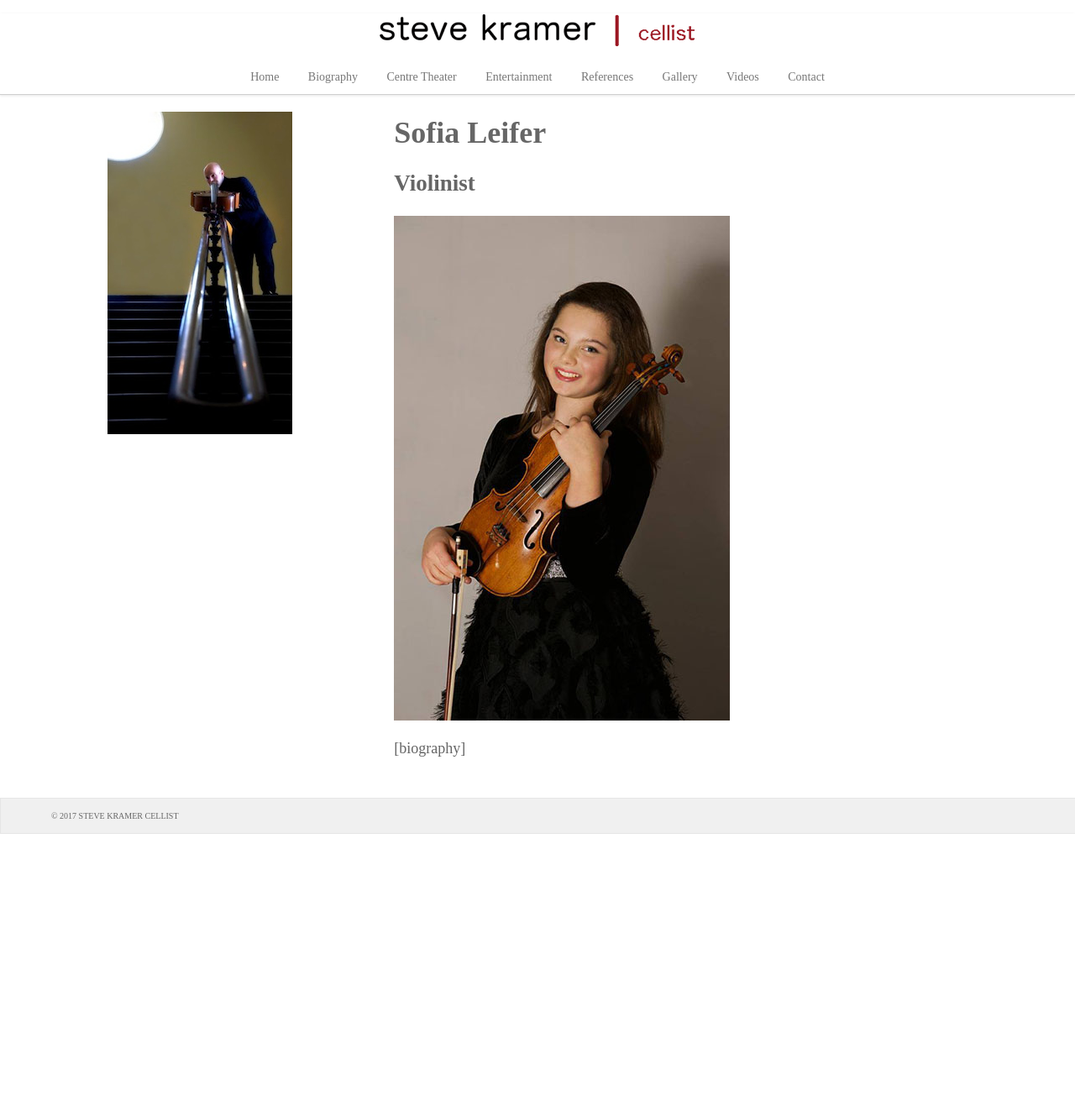
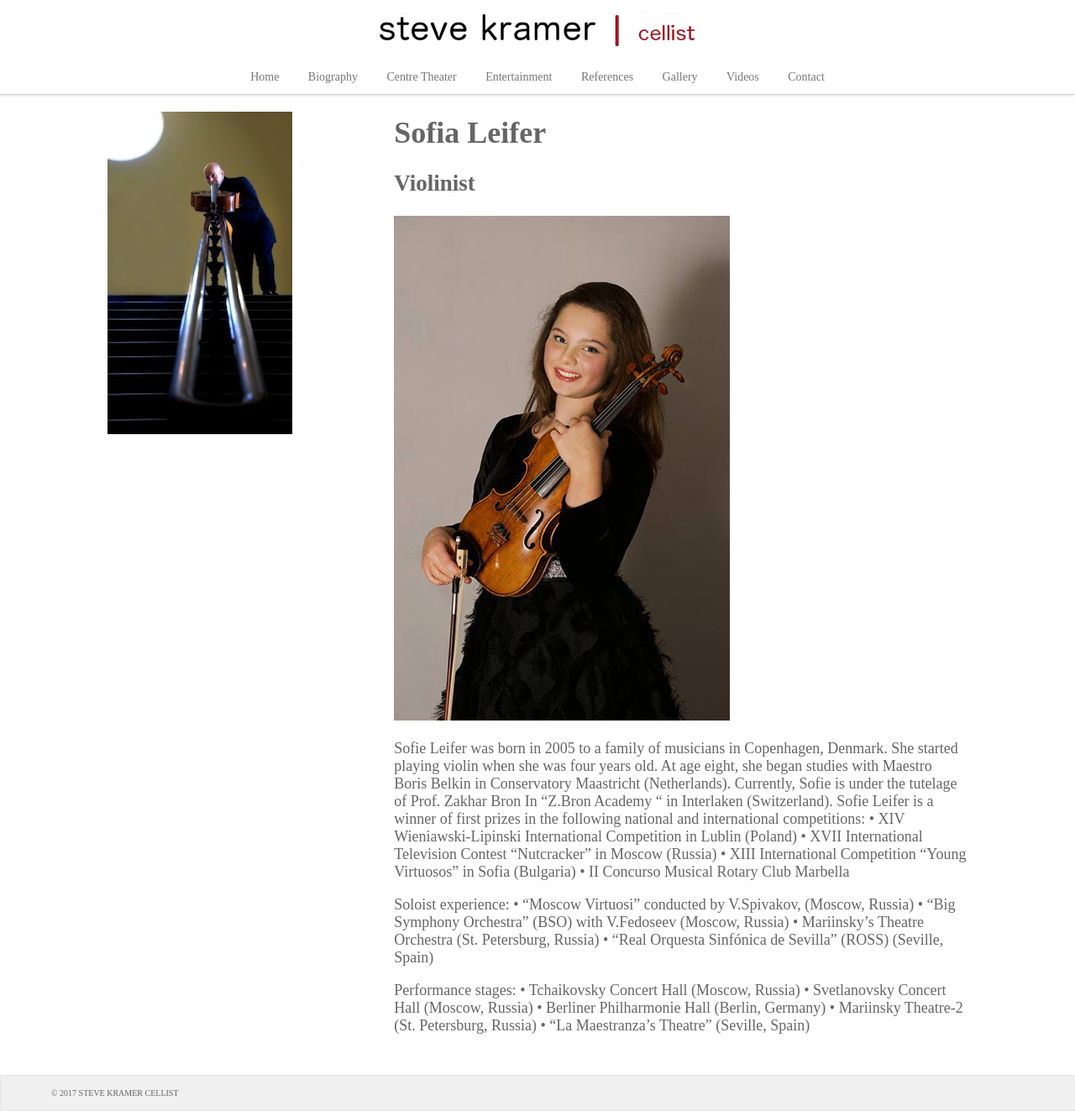
Before and after one commit to stevekramercellist/cellist, a Jekyll site: the page built from sofialeifer.md, in a window 1280 px wide. Shown: the whole page at 84% size. Built offline with Jekyll 4.4.1, drawn with Linux system fonts in a browser that asks for light colours; nearby versions of some CDN libraries; before the commit the page ends 993 px from its top, so only the background shows below that.

Commit message:
Update sofialeifer.md

```diff
--- a/sofialeifer.md
+++ b/sofialeifer.md
@@ -7,4 +7,23 @@ layout: sidebar
 
 ![Sofia Leifer](/images/sofia2.jpg "Sofia Leifer")
 
-[biography]
+Sofie Leifer was born in 2005 to a family of musicians in Copenhagen, Denmark. She started playing violin when she was four years old. At age eight, she began studies with Maestro Boris Belkin in Conservatory Maastricht (Netherlands).
+Currently, Sofie is under the tutelage of Prof. Zakhar Bron In “Z.Bron Academy “ in Interlaken (Switzerland).
+Sofie Leifer is a winner of first prizes in the following national and international competitions:
+	•	XIV Wieniawski-Lipinski International Competition in Lublin (Poland)
+	•	XVII International Television Contest “Nutcracker” in Moscow (Russia)
+	•	XIII International Competition “Young Virtuosos” in Sofia (Bulgaria)
+	•	II Concurso Musical Rotary Club Marbella
+
+Soloist experience:
+	•	“Moscow Virtuosi” conducted by V.Spivakov, (Moscow, Russia)
+	•	“Big Symphony Orchestra” (BSO) with V.Fedoseev (Moscow, Russia)
+	•	Mariinsky’s Theatre Orchestra (St. Petersburg, Russia)
+	•	“Real Orquesta Sinfónica de Sevilla” (ROSS) (Seville, Spain)
+
+Performance stages:
+	•	Tchaikovsky Concert Hall (Moscow, Russia)
+	•	Svetlanovsky Concert Hall (Moscow, Russia)
+	•	Berliner Philharmonie Hall (Berlin, Germany)
+	•	Mariinsky Theatre-2 (St. Petersburg, Russia)
+	•	“La Maestranza’s Theatre” (Seville, Spain)
```
